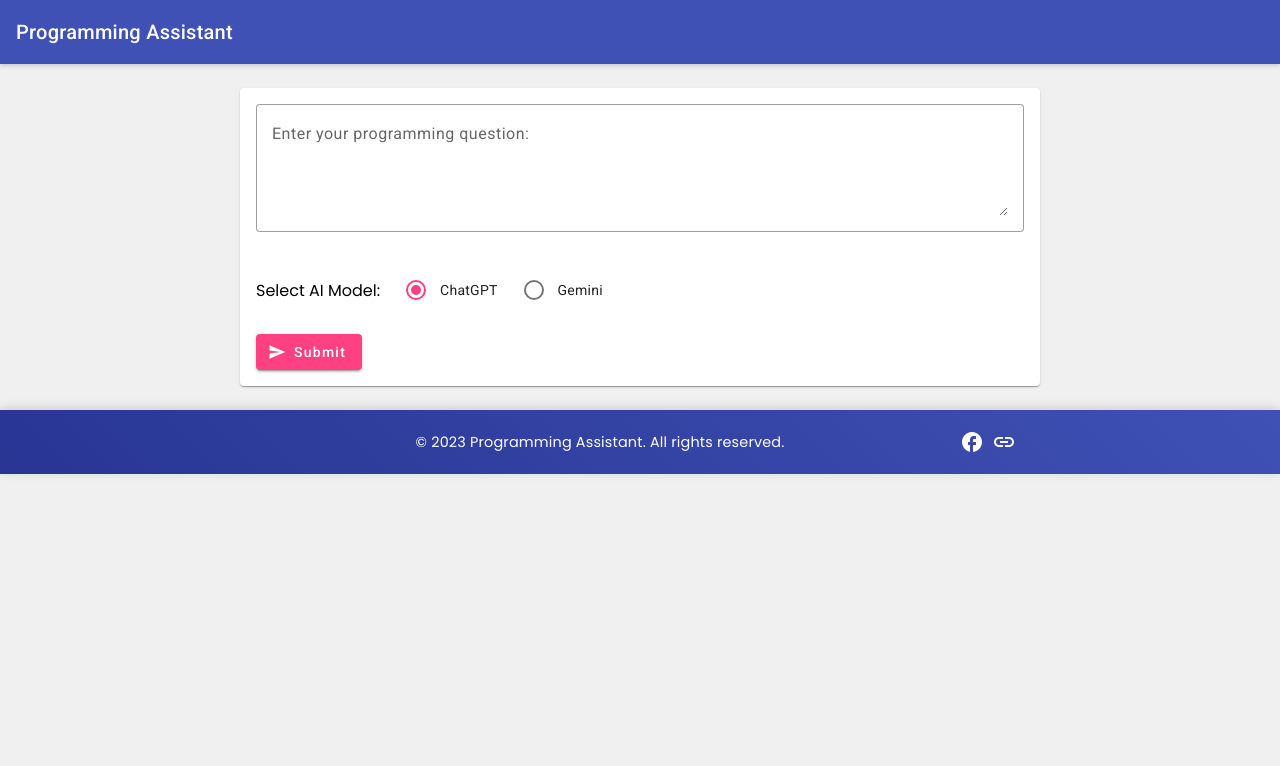
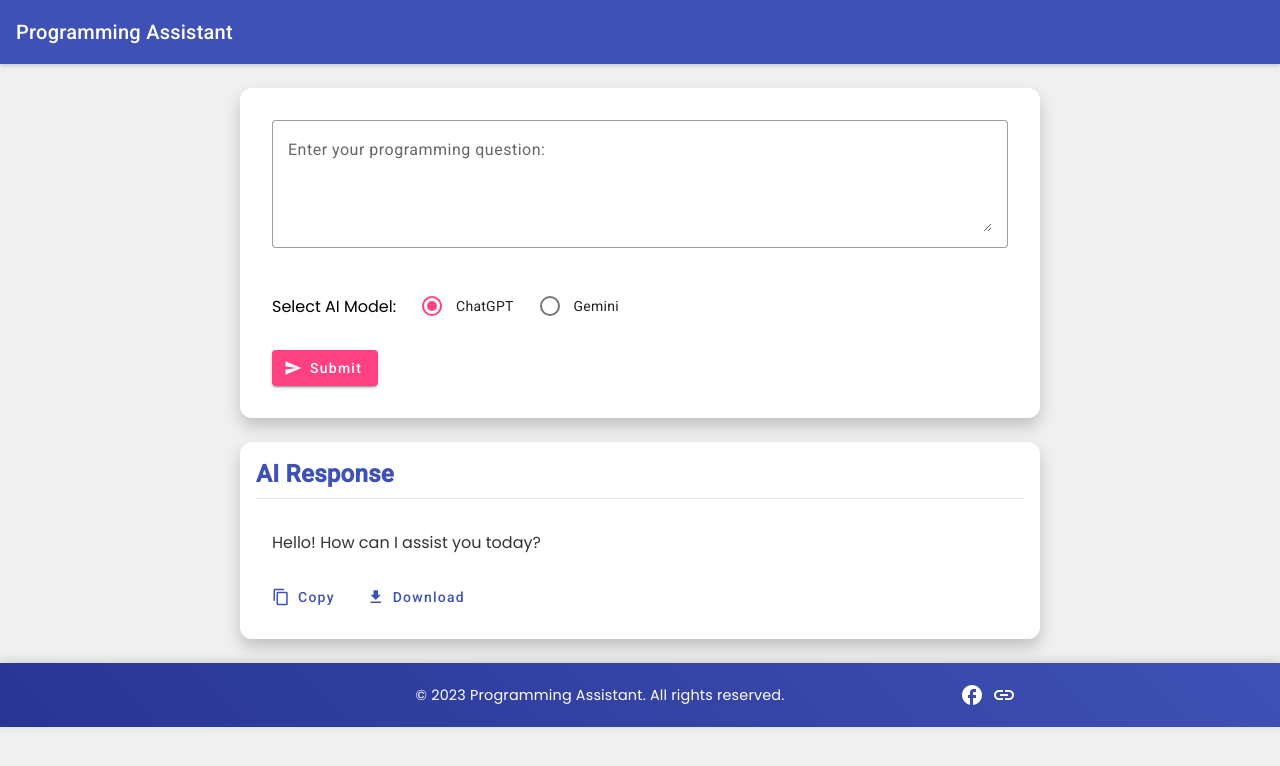
Before and after one commit to Japkutija/programming-assistant-frontend, an Angular app: page / in a window 1280 px wide. Shown: the top 766 px of the page. Built offline with nearby package versions, Linux system fonts and the light colour scheme.

Commit message:
Improved UI with refined card styles and shadows
- Added default response message for a friendly greeting.
- Enhanced card styles with rounded corners and shadows.
- Adjusted spacing and margins for a more consistent layout.

```diff
--- a/src/app/app.component.ts
+++ b/src/app/app.component.ts
@@ -32,7 +32,7 @@ import {MatDividerModule} from '@angular/material/divider';
 export class AppComponent {
   title = 'programming-assistant-frontend';
 
-  response: string = '';
+  response: string = 'Hello! How can I assist you today?';
 
   handleResponse(response: string) {
     this.response = response;
--- a/src/app/components/prompt-input/prompt-input.component.css
+++ b/src/app/components/prompt-input/prompt-input.component.css
@@ -1,3 +1,10 @@
+.prompt-card {
+  margin-top: 1.5rem;
+  border-radius: 0.75rem;
+  box-shadow: 0 0.5rem 1rem rgba(0, 0, 0, 0.2);
+  padding: 1rem;
+}
+
 .full-width {
   width: 100%;
 }
@@ -5,30 +12,30 @@
 .options {
   display: flex;
   align-items: center;
-  margin-top: 16px;
+  margin-top: 1rem;
 }
 
 .model-selection-label {
-  margin-right: 16px;
+  margin-right: 1rem;
   font-weight: 500;
 }
 
 .model-selection {
   display: flex;
-  gap: 16px;
+  gap: 1rem;
 }
 
 .submit-button {
-  margin-top: 24px;
+  margin-top: 1.5rem;
 }
 
 .loading {
   display: flex;
   justify-content: center;
-  margin-top: 16px;
+  margin-top: 1rem;
 }
 
 .error {
   color: red;
-  margin-top: 16px;
+  margin-top: 1rem;
 }
--- a/src/app/components/prompt-input/prompt-input.component.html
+++ b/src/app/components/prompt-input/prompt-input.component.html
@@ -1,4 +1,4 @@
-<mat-card>
+<mat-card class="prompt-card">
   <mat-card-content>
     <!-- Prompt Input -->
     <mat-form-field appearance="outline" class="full-width">
--- a/src/app/components/response-display/response-display.component.css
+++ b/src/app/components/response-display/response-display.component.css
@@ -1,8 +1,29 @@
-mat-card {
-  margin-top: 24px;
+.response-card {
+  margin-top: 1.5rem;
+  border-radius: 0.75rem;
+  box-shadow: 0 0.5rem 1rem rgba(0, 0, 0, 0.2);
+  padding: 1rem;
+}
+
+.response-title {
+  font-size: 1.5rem;
+  font-weight: 600;
+  color: #3f51b5;
+  padding-bottom: 0.5rem;
+  border-bottom: 1px solid rgba(0, 0, 0, 0.1);
+}
+
+.response-text {
+  padding: 1rem 0;
+  line-height: 1.5;
+  color: #333;
 }
 
 mat-card-actions {
   display: flex;
-  gap: 16px;
+  gap: 1rem;
 }
+
+mat-card-actions button:hover {
+  background-color: rgba(0, 0, 0, 0.05);
+}
--- a/src/app/components/response-display/response-display.component.html
+++ b/src/app/components/response-display/response-display.component.html
@@ -1,14 +1,14 @@
 <div *ngIf="response">
-  <mat-card>
-    <mat-card-title>AI Response</mat-card-title>
+  <mat-card class="response-card">
+    <div class=""><mat-card-title class="response-title">AI Response</mat-card-title></div>
     <mat-card-content>
-      <p>{{ response }}</p>
+      <p class="response-text">{{ response }}</p>
     </mat-card-content>
     <mat-card-actions>
-      <button mat-button>
+      <button mat-button color="primary">
         <mat-icon>content_copy</mat-icon> Copy
       </button>
-      <button mat-button>
+      <button mat-button color="primary">
         <mat-icon>download</mat-icon> Download
       </button>
     </mat-card-actions>
```
